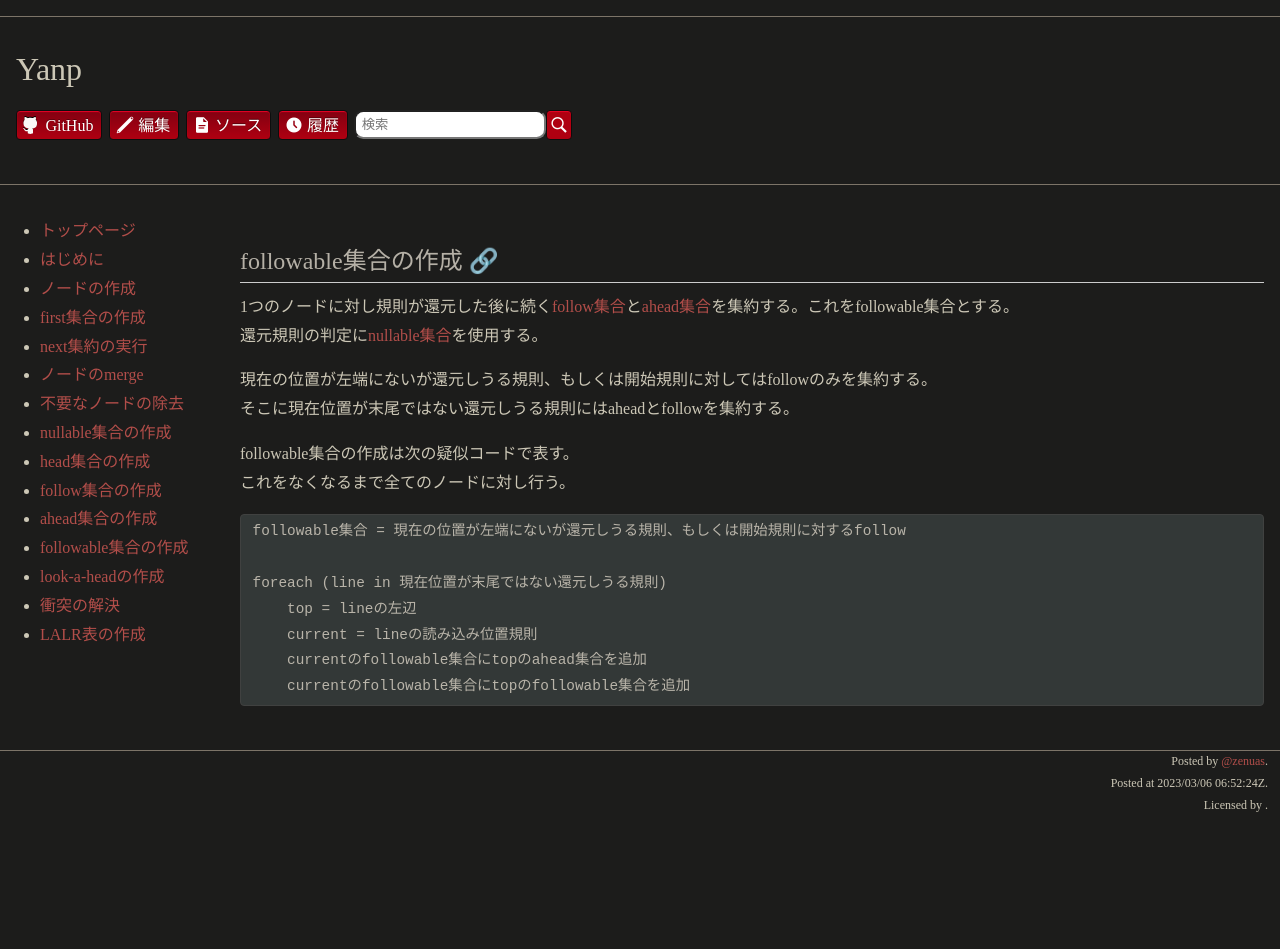
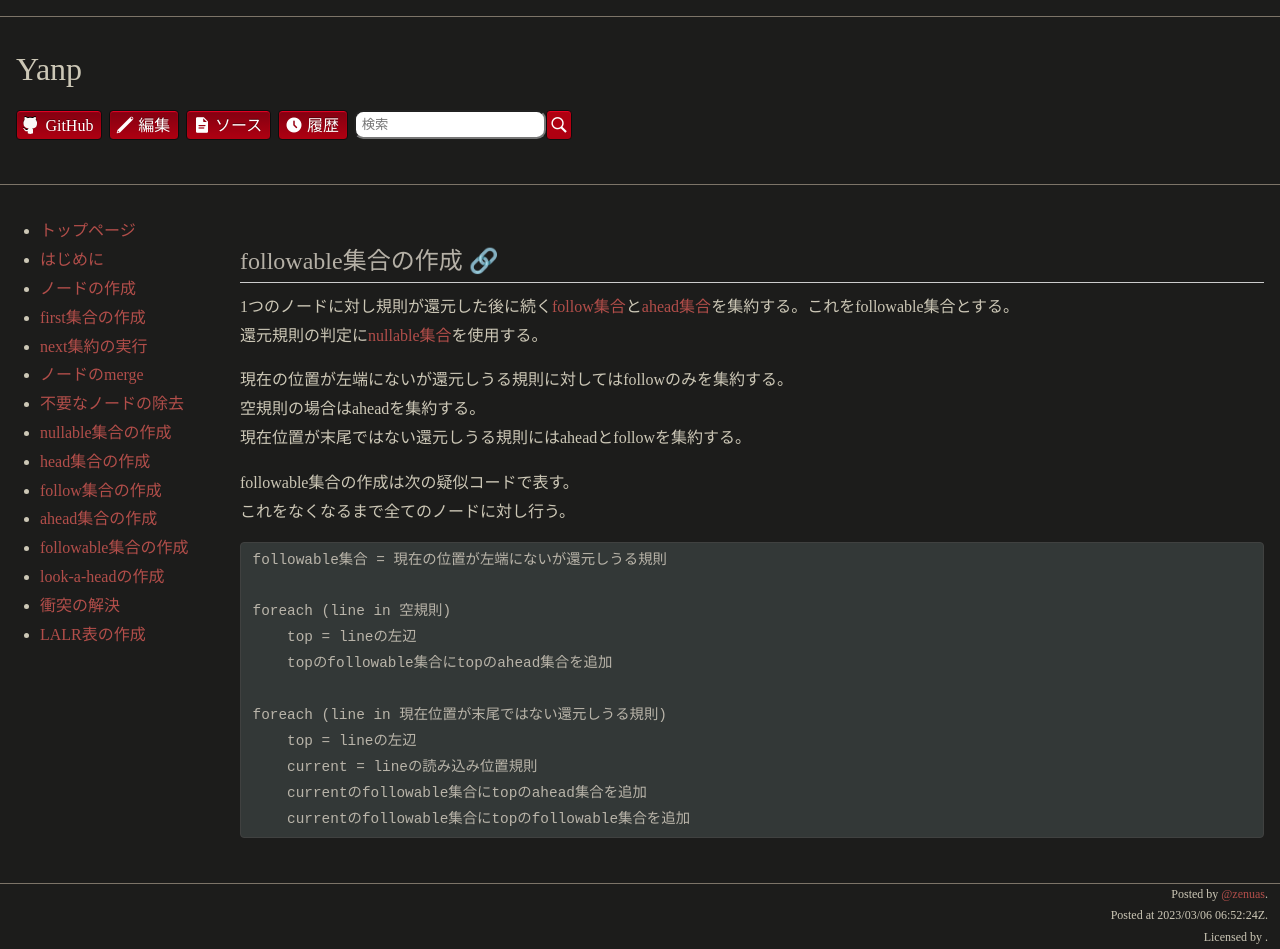
Before and after one commit to zenuas/Yanp, a Jekyll site: the page built from docs/19.followable集合の作成.md, in a window 1280 px wide and 949 px high. Built offline with Jekyll 4.4.1, drawn with Linux system fonts in a browser that asks for light colours; our own code applies the rules of GitHub Pages for plain Markdown files; comment, search, counter and statistics services are not loaded.

Commit message:
空規則にはaheadのみを集約する

````diff
--- a/docs/19.followable集合の作成.md
+++ b/docs/19.followable集合の作成.md
@@ -3,14 +3,19 @@
 1つのノードに対し規則が還元した後に続く[follow集合](17.follow集合の作成.md)と[ahead集合](18.ahead集合の作成.md)を集約する。これをfollowable集合とする。
 還元規則の判定に[nullable集合](15.nullable集合の作成.md)を使用する。
 
-現在の位置が左端にないが還元しうる規則、もしくは開始規則に対してはfollowのみを集約する。
-そこに現在位置が末尾ではない還元しうる規則にはaheadとfollowを集約する。
+現在の位置が左端にないが還元しうる規則に対してはfollowのみを集約する。
+空規則の場合はaheadを集約する。
+現在位置が末尾ではない還元しうる規則にはaheadとfollowを集約する。
 
 followable集合の作成は次の疑似コードで表す。
 これをなくなるまで全てのノードに対し行う。
 
 ```
-followable集合 = 現在の位置が左端にないが還元しうる規則、もしくは開始規則に対するfollow
+followable集合 = 現在の位置が左端にないが還元しうる規則
+
+foreach (line in 空規則)
+    top = lineの左辺
+    topのfollowable集合にtopのahead集合を追加
 
 foreach (line in 現在位置が末尾ではない還元しうる規則)
     top = lineの左辺
````
Also changed, not shown: 2 other files.
